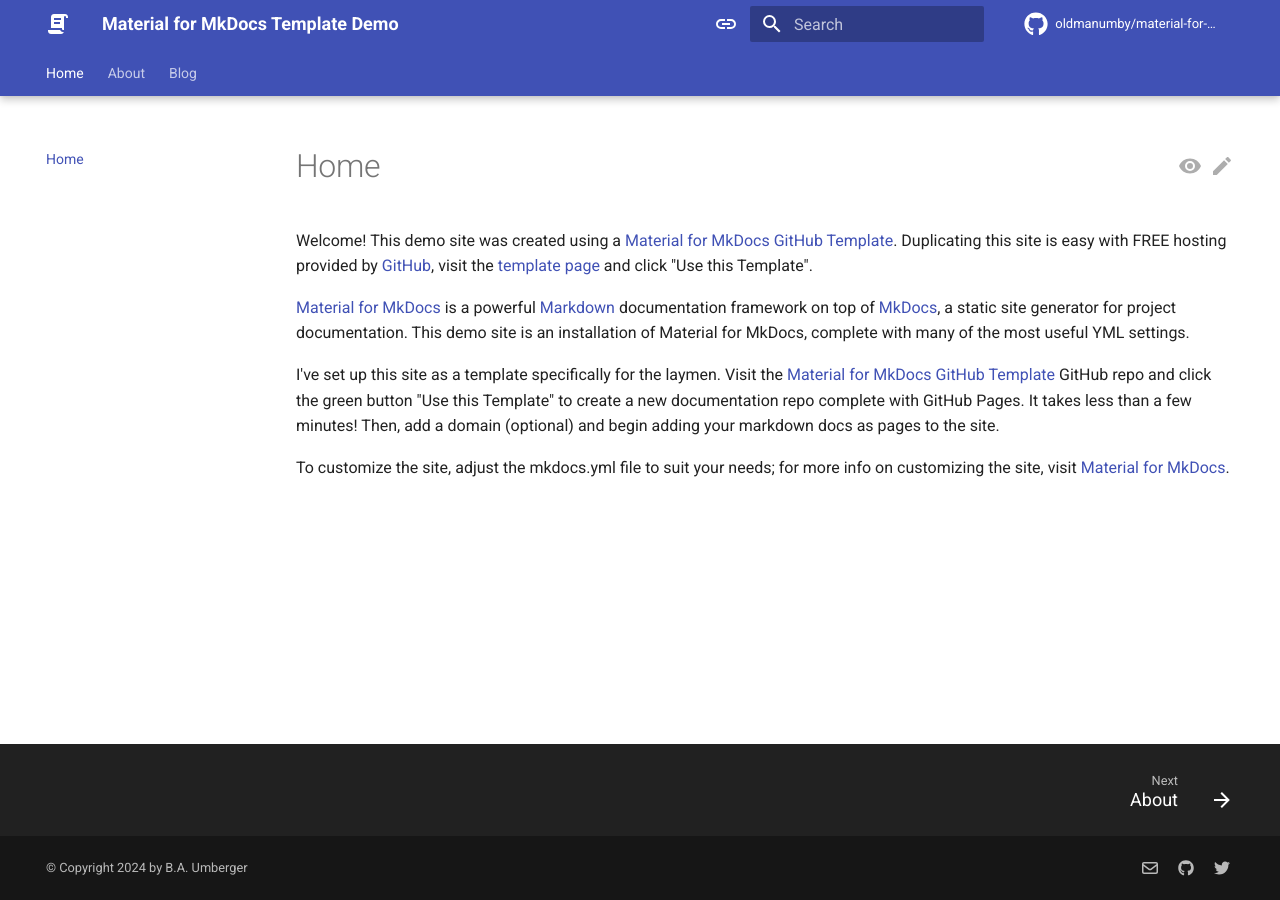
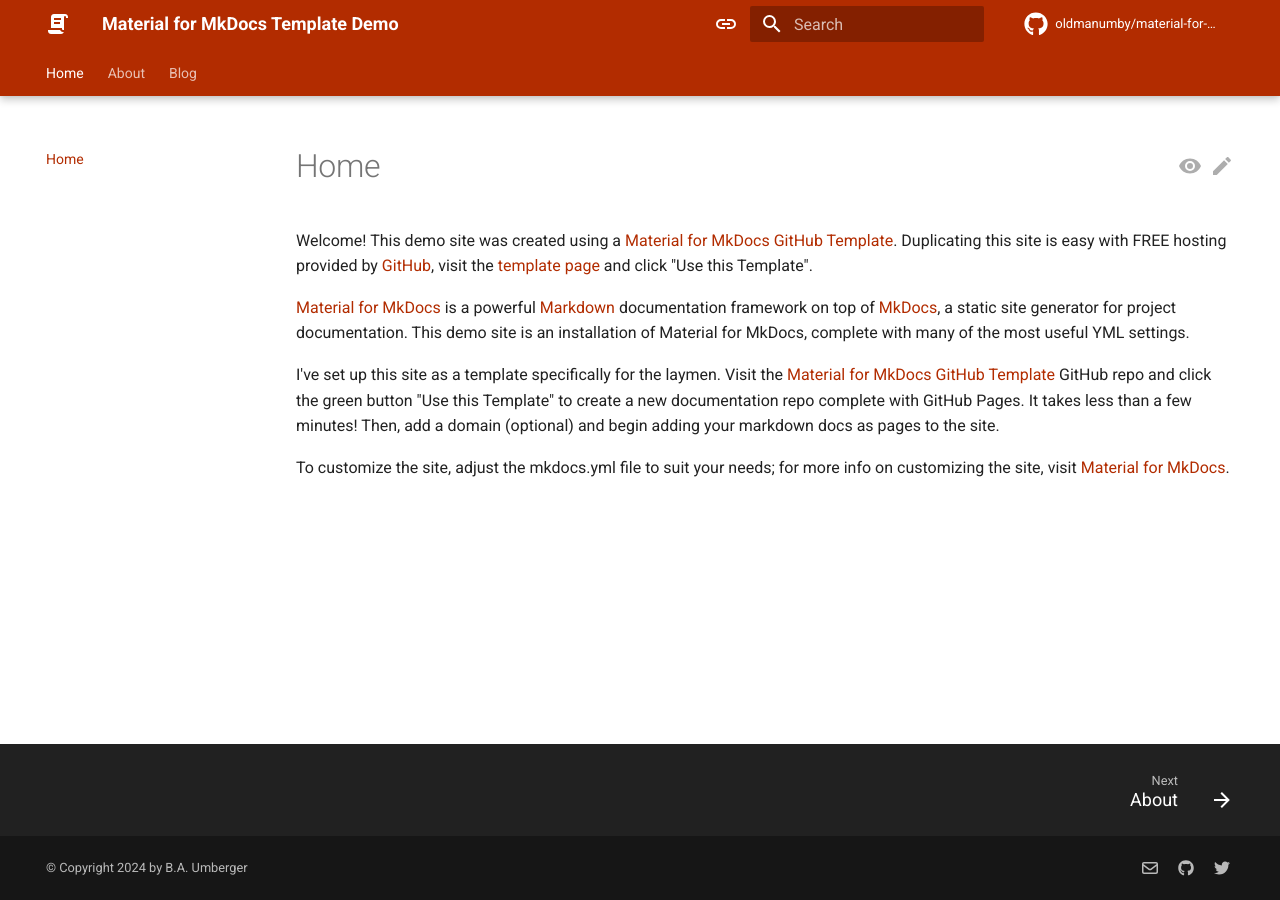
Before and after one commit to OldManUmby/material-for-mkdocs-template, an MkDocs documentation site: the page built from docs/index.md, in a window 1280 px wide. Built offline with MkDocs 1.6.1 and Material for MkDocs 9.7.7, drawn with Linux system fonts in a browser that asks for light colours; comment, search, counter and statistics services are not loaded.

Commit message:
Updated YML

```diff
--- a/mkdocs.yml
+++ b/mkdocs.yml
@@ -51,14 +51,14 @@
         name: Switch to light mode
     - media: "(prefers-color-scheme: light)"
       scheme: default
-      primary: indigo
+      primary: custom
       accent: indigo
       toggle:
         icon: material/toggle-switch
         name: Switch to dark mode
     - media: "(prefers-color-scheme: dark)"
       scheme: slate
-      primary: blue grey
+      primary: custom
       accent: indigo
       toggle:
         icon: material/toggle-switch-off
```
